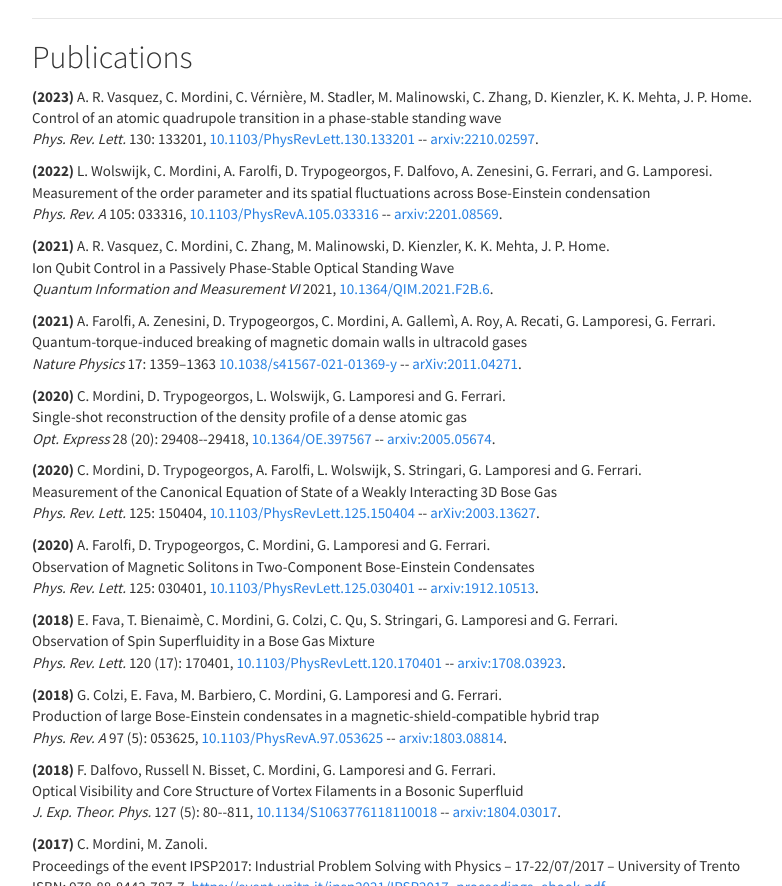
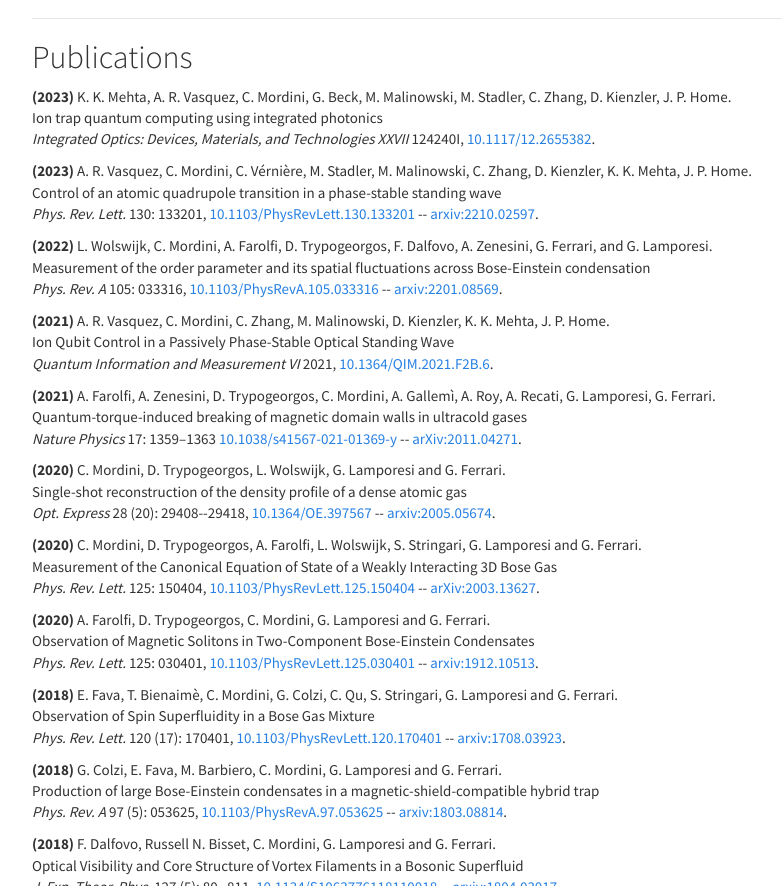
Before and after one commit to carmelom/carmelom.github.io, a plain HTML site: page index.html in a window 1280 px wide. Shown: the part 1953-2839 px from the top of the page, without its empty margins (38-820 px from the left). Drawn offline with Linux system fonts and the light colour scheme.

Commit message:
Update index.html - papers 2023

```diff
--- a/index.html
+++ b/index.html
@@ -155,6 +155,15 @@
         <h2>Publications</h2>
         <p>
         <div id="refs">
+        <div>
+                <p>
+                    <b>(2023)</b> K. K. Mehta, A. R. Vasquez, C. Mordini, G. Beck, M. Malinowski, M. Stadler, C. Zhang, D. Kienzler, J. P. Home.<br />
+                    Ion trap quantum computing using integrated photonics<br />
+                    <em>Integrated Optics: Devices, Materials, and Technologies XXVII</em> 124240I,
+                    <a href="https://doi.org/10.1117/12.2655382">10.1117/12.2655382</a>.
+                </p>
+            </div>
+
             <div>
                 <p>
                     <b>(2023)</b> A. R. Vasquez, C. Mordini, C. Vérnière, M. Stadler, M. Malinowski, C. Zhang, D. Kienzler, K. K. Mehta, J. P. Home.<br />
```
